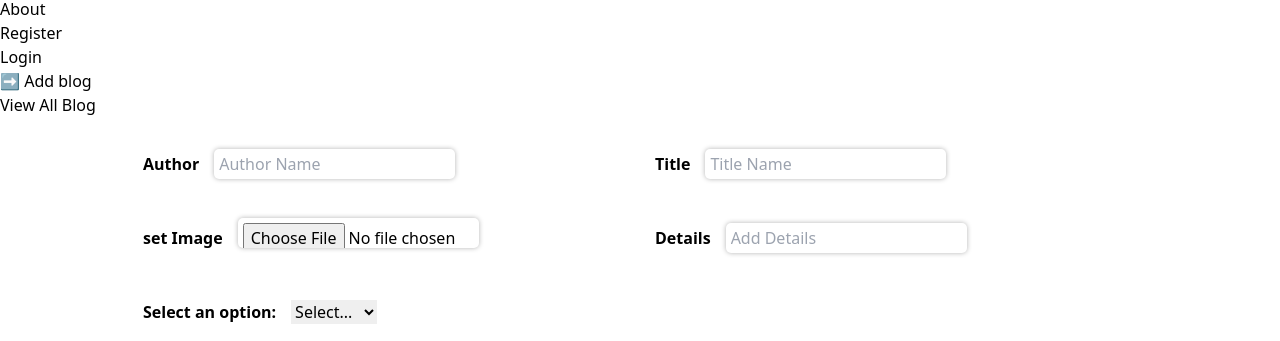
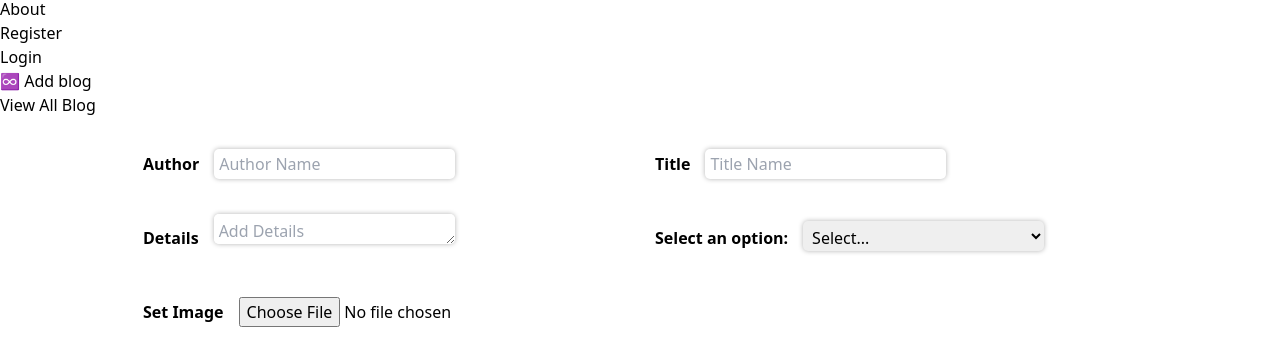
Before and after one commit to ayaniegain/blog-website, a React (Vite) app: page /addblog in a window 1280 px wide. Shown: the part 459-800 px from the top of the page. Built offline with nearby package versions, Linux system fonts and the light colour scheme.

Commit message:
addpage fix

```diff
--- a/src/components/userBlog/AddBlogs.jsx
+++ b/src/components/userBlog/AddBlogs.jsx
@@ -18,6 +18,14 @@ function AddBlogs() {
   const handleChange = (event) => {
     setGenre(event.target.value);
   };
+
+  const handleImages=(e)=>{
+
+    const file=e.target.files[0]
+    setImage(file)
+    console.log(file);
+
+  }
 
   const handleSubmit = async (e) => {
     e.preventDefault();
@@ -45,7 +53,15 @@ function AddBlogs() {
         details,
         genre,
       });
-      navigate("/");
+
+      blogsData.push({
+        author,
+        title,
+        image:URL.createObjectURL(image),
+        details,
+        genre,
+      })
+      navigate("/dashboard");
       // toast("New User Created");
     }
   };
@@ -56,7 +72,7 @@ function AddBlogs() {
       <div className="h-screen">
       <section className=" flex justify-around py-4 border-b border-gray-400 ">
         <div className="nav-head">
-          <span className="text-xl"> ➡️ Add blog</span>
+          <span className="text-xl"> ♾️ Add blog</span>
         </div>
         <div className="nav-btn">
           <button className="bg-green-800 text-white px-4 py-2 rounded-md">
@@ -99,61 +115,55 @@ function AddBlogs() {
               required
             />
           </div>
-          <div className="input-group-inline">
-            <label className="labelHeading" htmlFor="phone">
-              set Image
-            </label>
-            <input
-              className="inputValue"
-              value={image}
-              onChange={(e) => setImage(e.target.value)}
-              type="file"
-              name="image"
-              id="image"
-              placeholder="select Image"
-              required
-            />
-          </div>
+
           <div className="input-group-inline">
             <label className="labelHeading" htmlFor="altphone">
               Details
             </label>
-            <input
+            <textarea
+            rows={4} cols={50}
               className="inputValue"
               value={details}
               onChange={(e) => setDetails(e.target.value)}
-              type="text"
+              type='text'
               name="details"
               id="details"
               placeholder="Add Details"
               required
             />
           </div>
-          {/* <div className="input-group-inline">
-            <label  className="labelHeading" htmlFor="email">Email Address</label>
-            <input
-            className="inputValue"
 
-              value={email}
-              onChange={(e) => setemail(e.target.value)}
-              type="email"
-              name="email"
-              id="email"
-              placeholder="Email Address"
-              required
-            />
-          </div> */}
+
           <div className="input-group-inline">
             <label className="labelHeading">Select an option:</label>
-            <select value={genre} onChange={handleChange}>
+            <select
+              className="inputValue w-20"
+
+            value={genre} onChange={handleChange}>
               <option value="">Select...</option>
-              <option value="option1">Option 1</option>
-              <option value="option2">Option 2</option>
-              <option value="option3">Option 3</option>
+              <option value="Health">Health</option>
+              <option value="Marketing">Marketing </option>
+              <option value="Technology">Technology</option>
             </select>
-            {genre && <p>You selected: {genre}</p>}
+            {genre && <p className="mx-6 text-green-500">You have selected: <span className="font-bold">{genre}</span></p>}
           </div>
         </div>
+        <div className="input-group-inline flex  align-middle ">
+
+          <div>
+
+            <label className="labelHeading" htmlFor="phone">
+              Set Image
+            </label>
+            <input
+              onChange={handleImages}
+              type="file"
+              placeholder="select Image"
+              required
+              />
+              </div>
+            {image?<img className="h-20 mx-4 " src={URL.createObjectURL(image)}/> :''}
+          </div>
 
         <div className="button-section">
           <button type="submit" className="add-button">
--- a/src/components/userBlog/EditBlog.jsx
+++ b/src/components/userBlog/EditBlog.jsx
@@ -26,7 +26,7 @@ function EditBlog() {
     if (blog) {
       setAuthor(blog.author);
       setTitle(blog.title);
-      // setImage(blog.image);
+      setImage(blog.image);
       setDetails(blog.details);
       setGenre(blog.setGenre);
     }
@@ -76,7 +76,7 @@ function EditBlog() {
 
       <section className=" flex justify-around py-4 border-b border-gray-400 ">
         <div className="nav-head">
-          <span className="text-xl"> ➡️ Edit blog</span>
+          <span className="text-xl"> ♾️ Edit blog</span>
         </div>
         <div className="nav-btn">
           <button className="bg-green-800 text-white px-4 py-2 rounded-md">
--- a/src/page/DashBoard.jsx
+++ b/src/page/DashBoard.jsx
@@ -4,7 +4,7 @@ import { blogsData } from "../data/useData";
 
 import "../components/style/Dashboard.css";
 
-// console.log(blogsData);
+console.log(blogsData);
 function DashBoard() {
   const [blogs, setBlogs] = useState(blogsData);
 
@@ -24,7 +24,7 @@ function DashBoard() {
     <div className="h-screen">
       <section className=" flex justify-around py-4 border-b border-gray-300">
         <div className="nav-head">
-          <span className="text-xl"> ➡️ View all blog</span>
+          <span className="text-xl"> ♾️ View all blog</span>
         </div>
         <div className="nav-btn">
           <button className="bg-blue-500 text-white px-4 py-2 rounded-md">
```
